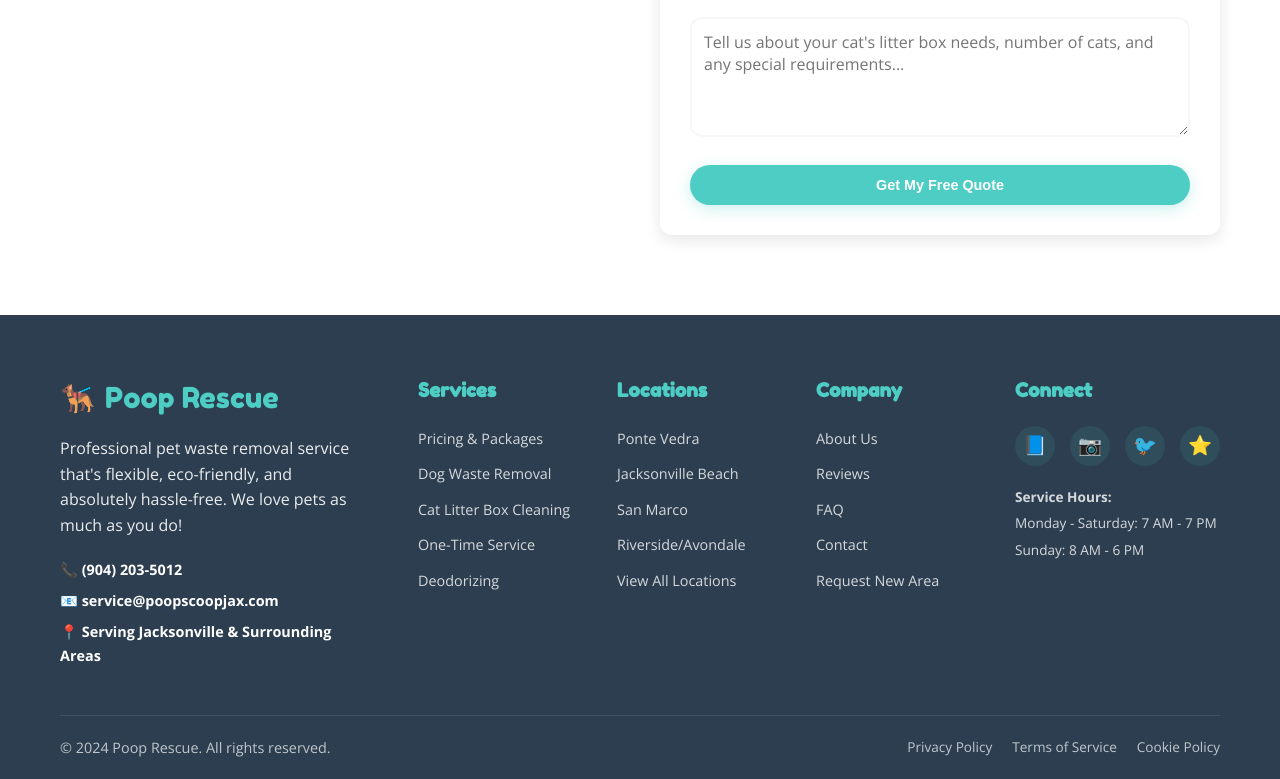
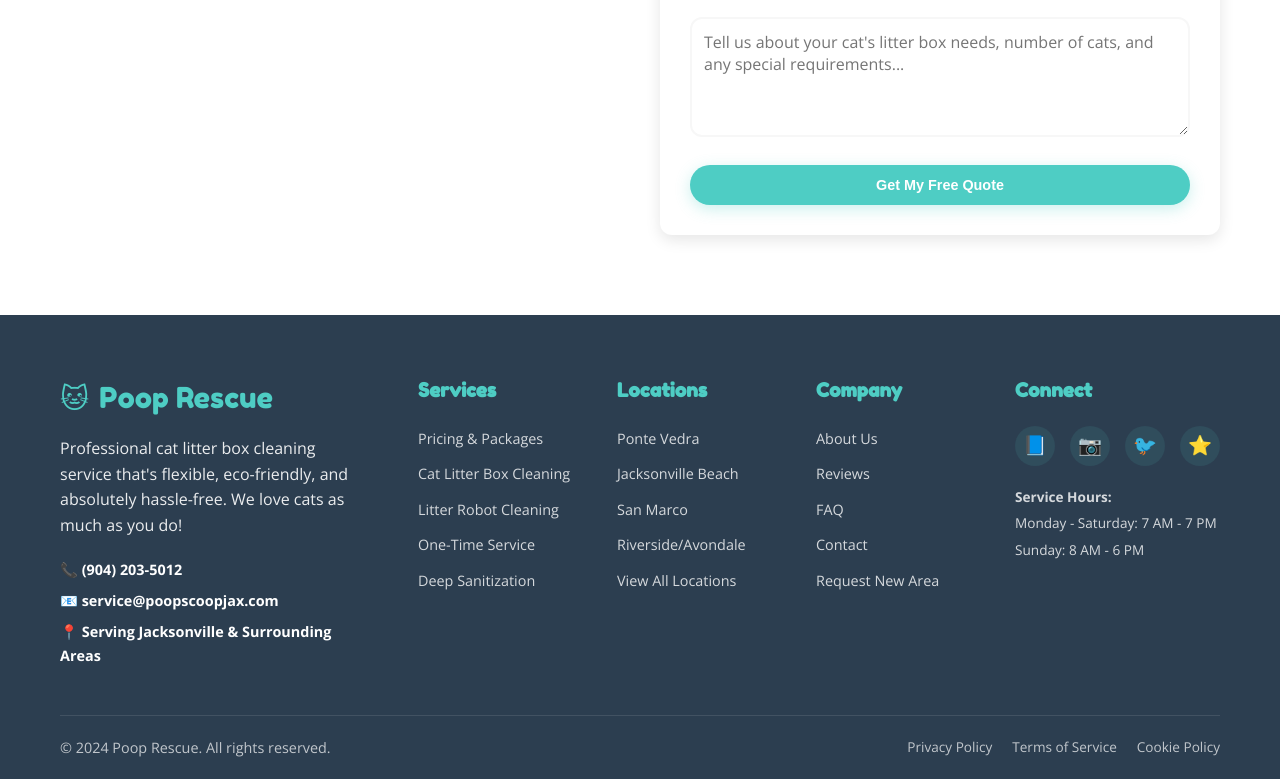
Before and after one commit to chri6tina/poop_scoop_jax, a website: page litter-box-cleaning-jacksonville.html in a window 1280 px wide. Shown: the part 8307-9086 px from the top of the page. Drawn offline with nearby package versions, Linux system fonts and the light colour scheme.

Commit message:
Update cat services page to be fully cat-focused
- Changed footer description from 'pet waste removal' to 'cat litter box cleaning service'
- Updated footer logo icon from dog emoji to cat emoji
- Removed 'Dog Waste Removal' link from footer services
- Added cat-specific services: Cat Litter Box Cleaning and Litter Robot Cleaning
- Updated structured data URL to point to correct cat services page
- Made entire page consistently cat-focused instead of generic pet/dog content

```diff
--- a/litter-box-cleaning-jacksonville.html
+++ b/litter-box-cleaning-jacksonville.html
@@ -31,7 +31,7 @@
         "@type": "LocalBusiness",
         "name": "Poop Rescue - Cat Services",
         "description": "Jacksonville's #1 rated professional cat litter box cleaning service",
-        "url": "https://poopscoopjax.com/cats",
+        "url": "https://www.poopscoopjax.com/litter-box-cleaning-jacksonville",
         "telephone": "(904) 203-5012",
         "email": "service@poopscoopjax.com",
         "address": {
@@ -675,10 +675,10 @@
             <div class="footer-main">
                 <div class="footer-section footer-brand">
                     <div class="footer-logo">
-                        <div class="logo-icon">🐕‍🦺</div>
+                        <div class="logo-icon">🐱</div>
                         <span class="logo-text">Poop Rescue</span>
                     </div>
-                    <p class="footer-description">Professional pet waste removal service that's flexible, eco-friendly, and absolutely hassle-free. We love pets as much as you do!</p>
+                    <p class="footer-description">Professional cat litter box cleaning service that's flexible, eco-friendly, and absolutely hassle-free. We love cats as much as you do!</p>
                     <div class="footer-contact">
                         <p><strong>📞 (904) 203-5012</strong></p>
                         <p><strong>📧 service@poopscoopjax.com</strong></p>
@@ -690,10 +690,10 @@
                     <h4>Services</h4>
                     <ul class="footer-links">
                         <li><a href="/pricing">Pricing & Packages</a></li>
-                        <li><a href="index.html#services">Dog Waste Removal</a></li>
-                        <li><a href="litter-box-cleaning-jacksonville.html">Cat Litter Box Cleaning</a></li>
+                        <li><a href="/litter-box-cleaning-jacksonville">Cat Litter Box Cleaning</a></li>
+                        <li><a href="/litter-robot-cleaning-service">Litter Robot Cleaning</a></li>
                         <li><a href="/pricing">One-Time Service</a></li>
-                        <li><a href="/pricing">Deodorizing</a></li>
+                        <li><a href="/pricing">Deep Sanitization</a></li>
                     </ul>
                 </div>
 
```
